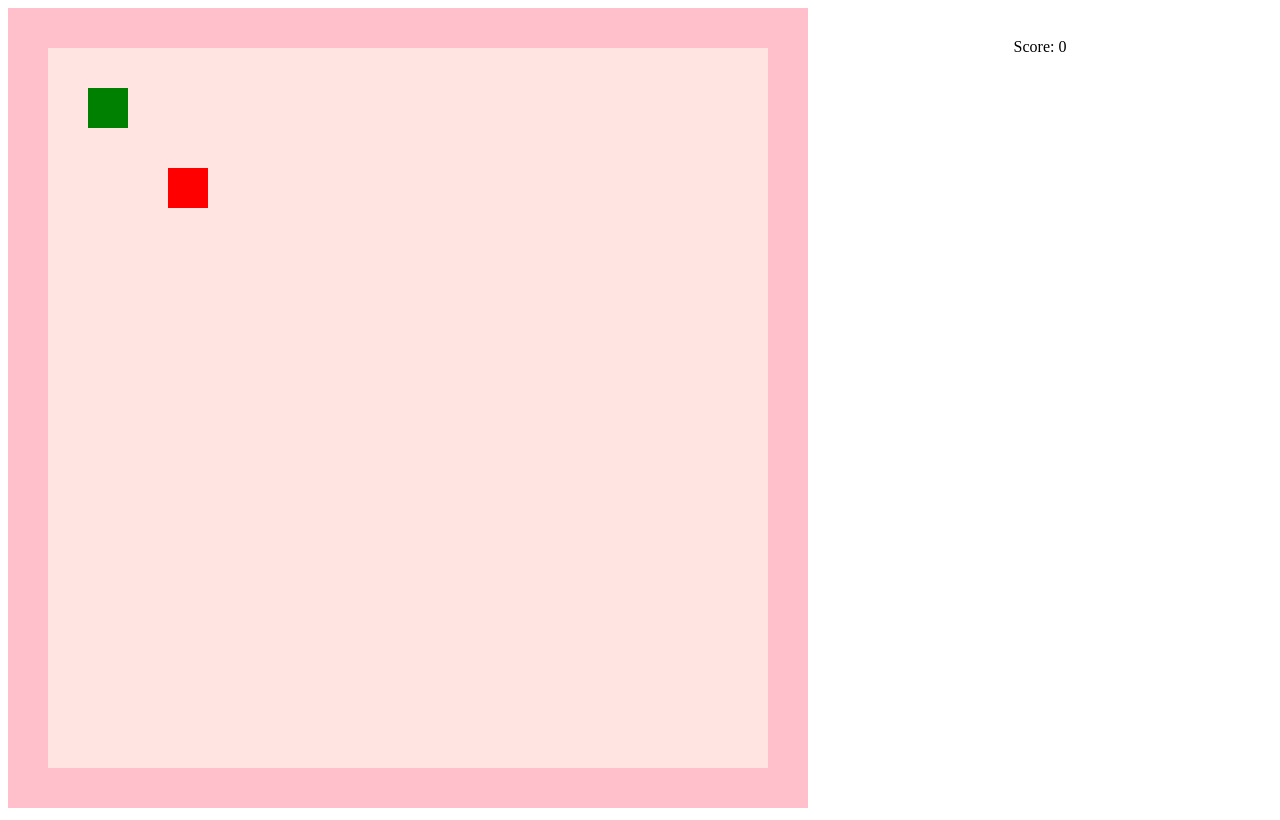
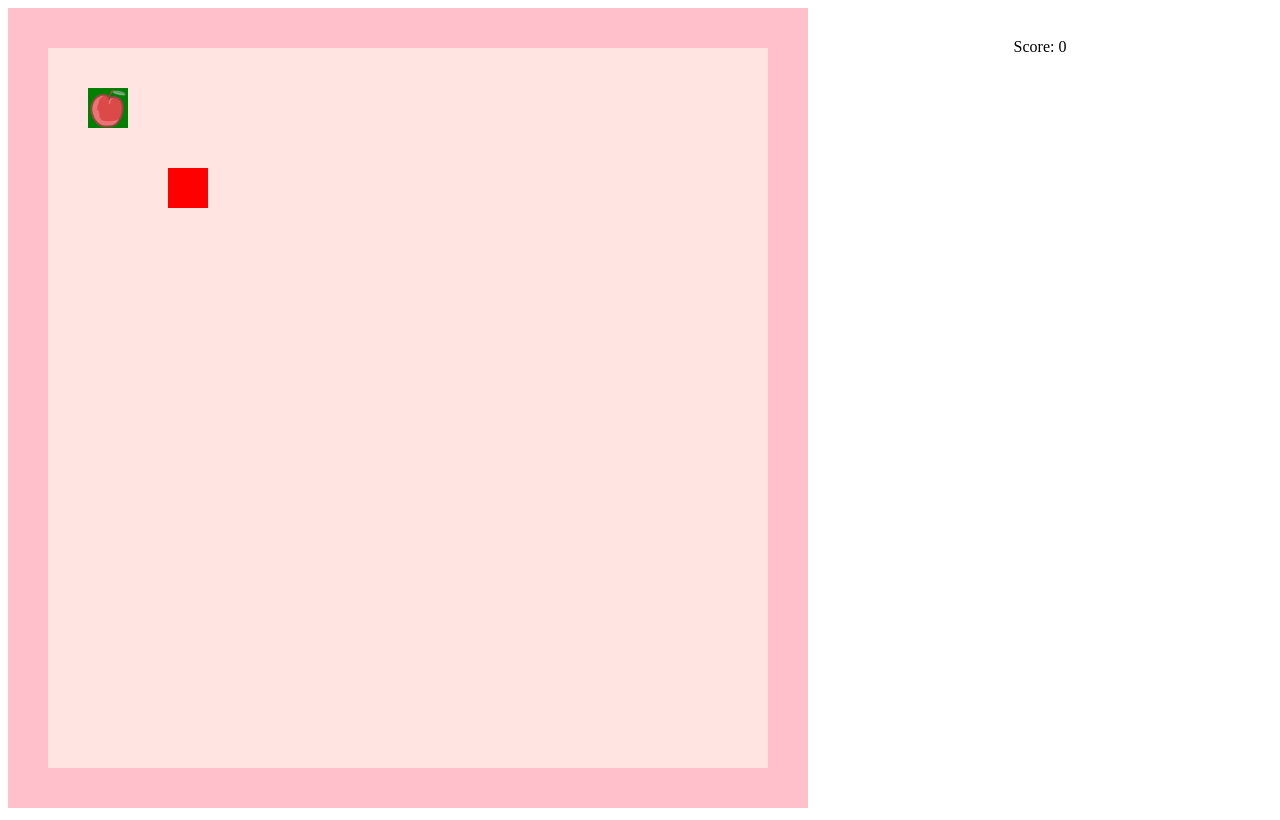
Before and after one commit to floppyvlaDISK/nibbles, a website built with Parcel: page index.html in a window 1280 px wide. Built offline with nearby package versions, Linux system fonts and the light colour scheme.

Commit message:
Prepare rendering tiles

```diff
--- a/index.html
+++ b/index.html
@@ -5,7 +5,7 @@
   <meta charset="utf-8" />
   <meta name="theme-color" content="#000000" />
   <meta name="description" content="Nibbles game" />
-  <link rel="icon" href="./assets/nibbles-logo.png" />
+  <link rel="icon" href="./static/nibbles-logo.png" />
   <title>Nibbles</title>
 </head>
 
--- a/package.json
+++ b/package.json
@@ -16,6 +16,7 @@
     "jasmine-ts": "^0.3.0",
     "jsdom": "^15.2.1",
     "parcel-bundler": "^1.12.4",
+    "parcel-plugin-static-files-copy": "^2.2.1",
     "sinon": "^7.5.0",
     "ts-node": "^8.5.4",
     "typescript": "^3.7.3"
--- a/src/Nibbles.ts
+++ b/src/Nibbles.ts
@@ -5,6 +5,12 @@ import Target from './Target';
 import randomWithin from './utils/randomWithin';
 import Coordinates from './utils/Coordinates';
 import PubSub from './utils/PubSub';
+import {
+  CELL_WIDTH,
+  CELL_HEIGHT,
+  LAST_CELL_INDEX_BY_WIDTH,
+  LAST_CELL_INDEX_BY_HEIGHT
+} from './CONST';
 
 export default class Nibbles {
   private _renderer: Renderer;
@@ -38,6 +44,7 @@ export default class Nibbles {
 
   public static UPDATE_FREQUENCY_MS = 100;
 
+  // FIXME: Separate rendering into a separate class
   public render() {
     [
       this._board,
@@ -46,6 +53,9 @@ export default class Nibbles {
     ].forEach(obj => this._renderer.render(obj));
     this._snake.forEachBodyPart(
       (obj: BoardObject) => this._renderer.render(obj)
+    );
+    this._renderer.renderImage(
+      this._snake.body.head,
     );
   }
 
--- a/src/Renderer.ts
+++ b/src/Renderer.ts
@@ -11,14 +11,32 @@ export default class Renderer {
     this._canvas = Renderer._createCanvas(container);
   }
 
-  public render(aBoardObject: BoardObject) {
-    this._ctx.fillStyle = aBoardObject.color;
+  public render(obj: BoardObject) {
+    this._ctx.fillStyle = obj.color;
     this._ctx.fillRect(
-      aBoardObject.x * aBoardObject.width,
-      aBoardObject.y * aBoardObject.height,
-      aBoardObject.width,
-      aBoardObject.height,
+      obj.x * obj.width,
+      obj.y * obj.height,
+      obj.width,
+      obj.height,
     );
+  }
+
+  public renderImage(obj: BoardObject) {
+    const anImage = new Image();
+    anImage.onload = () => {
+      this._ctx.drawImage(
+        anImage,
+        0,
+        192,
+        64,
+        64,
+        obj.x * obj.width,
+        obj.y * obj.height,
+        obj.width,
+        obj.height
+      );
+    }
+    anImage.src = 'snake-sprite.png';
   }
 
   private static _createCanvas(container: HTMLElement) {
```
Also changed, not shown: static/nibbles-logo.png (renamed from assets/nibbles-logo.png), static/snake-sprite.png (renamed from assets/snake-sprite.png), 1 other file.
